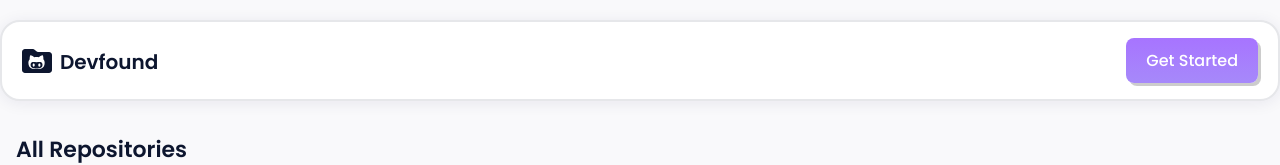
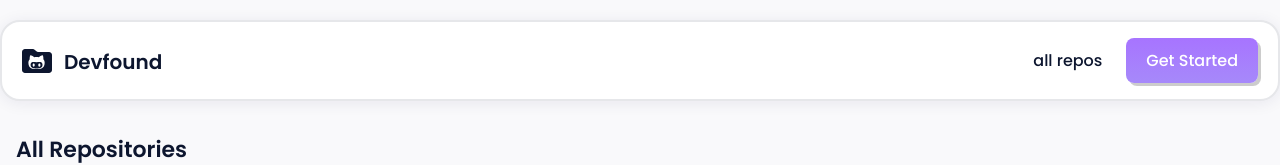
Before and after one commit to skygig/devfound, a Next.js app: page /repos in a window 1280 px wide. Shown: the top 165 px of the page. Built offline with nearby package versions, Linux system fonts and the light colour scheme; no server answers.

Commit message:
navbar: handle navigation

```diff
--- a/src/components/Navbar.tsx
+++ b/src/components/Navbar.tsx
@@ -1,24 +1,27 @@
 "use client";
 
 import Image from "next/image"
+import Link from "next/link";
 import { useState } from "react";
+import { useRouter } from "next/navigation";
 import { signIn, signOut, useSession } from "next-auth/react";
-
 
 import styles from "@/styles/navbar.module.scss"
 import logo from "@/assets/svgs/logo.svg"
 
 const Navbar = () => {
+    const router = useRouter()
     const { data: session } = useSession();
     const [userPop, setUserPop] = useState(false);
 
     return <nav className={styles.nav}>
-        <div className={styles.title}>
+        <div className={styles.title} onClick={() => router.push("/")}>
             <Image src={logo} alt="Devfound Logo" />
             <h1>Devfound</h1>
         </div>
 
-        <div>
+        <div className={styles.options}>
+            <Link href="/repos">all repos</Link>
             {
                 session ? <div className={styles.user}>
                     <img src={session.user?.image ?? ""} alt="avatar" onClick={() => setUserPop(!userPop)} />
--- a/src/styles/navbar.module.scss
+++ b/src/styles/navbar.module.scss
@@ -13,7 +13,9 @@
 .title {
     display: flex;
     align-items: center;
-    gap: 0.5rem;
+    gap: 0.75rem;
+    cursor: pointer;
+    user-select: none;
 
     img {
         height: 24px;
@@ -24,6 +26,22 @@
         font-weight: 600;
         font-size: 20px;
         margin-bottom: -2px;
+    }
+}
+
+.options {
+    display: flex;
+    align-items: center;
+    gap: 1.5rem;
+
+    >a {
+        user-select: none;
+        font-weight: 500;
+        cursor: pointer;
+
+        &:hover {
+            text-decoration: underline;
+        }
     }
 }
 
```
